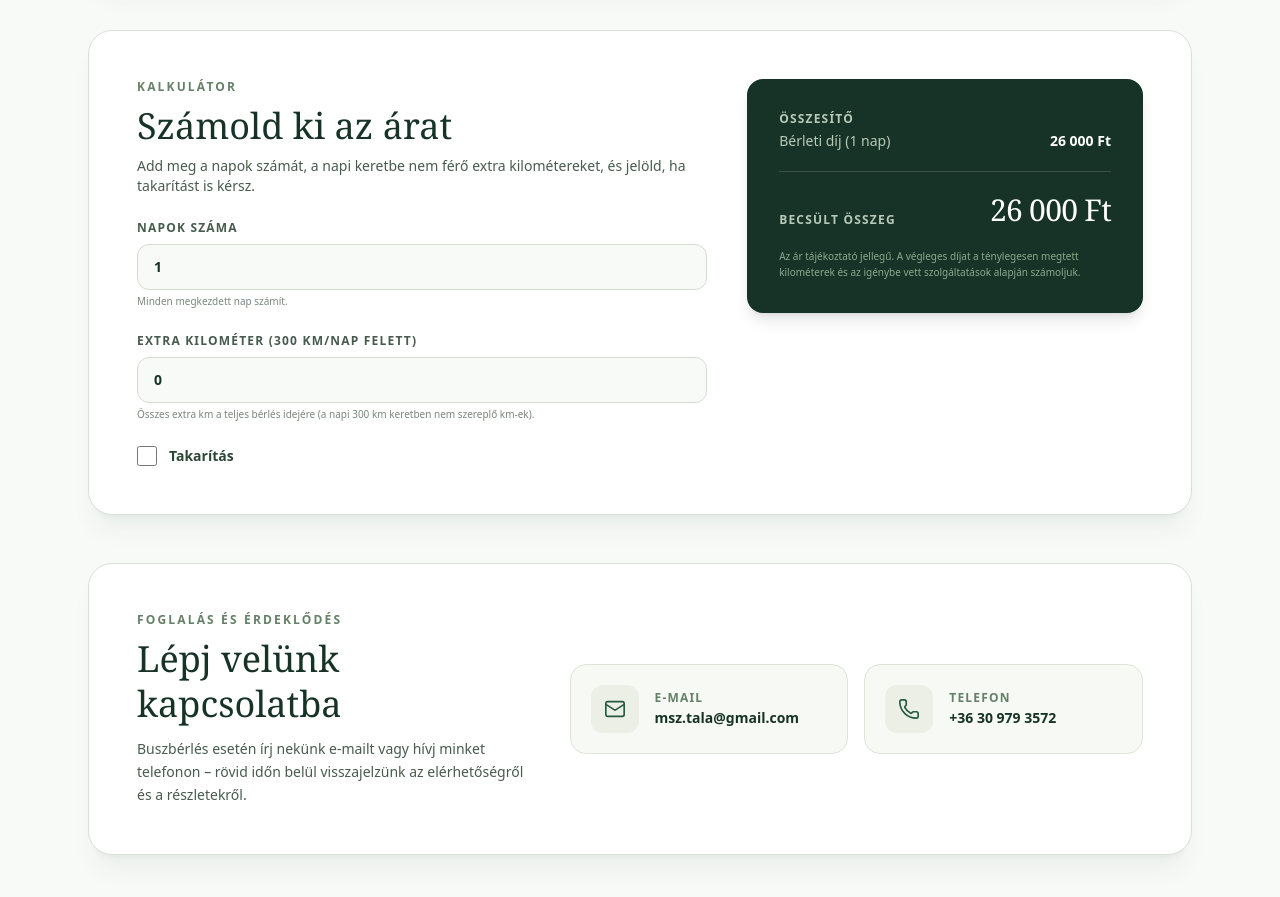
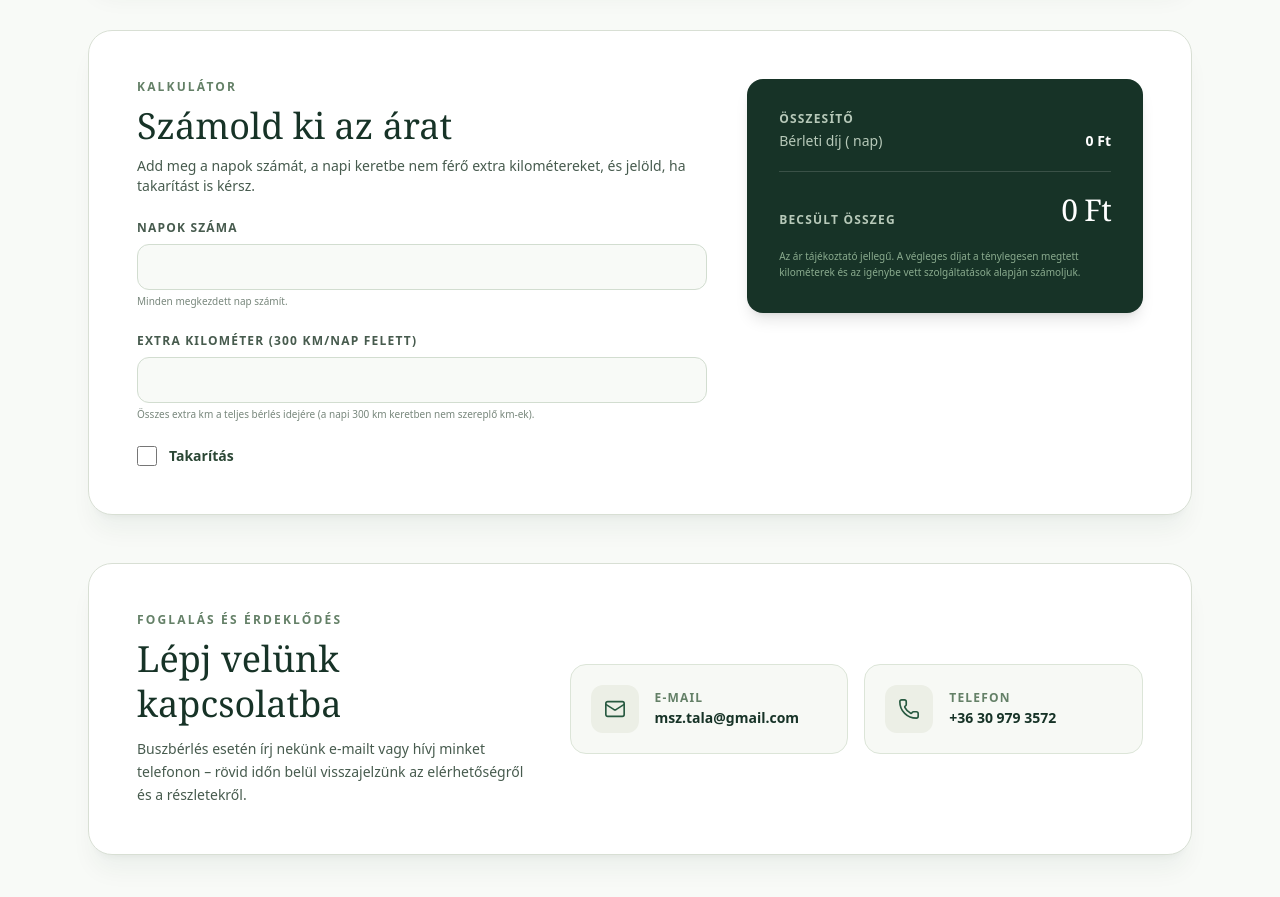
Before and after one commit to zoltannyiri/turazzvelunk, a React (Vite) app: page /bus-rental in a window 1280 px wide. Shown: the part 1480-2377 px from the top of the page. Built offline with nearby package versions, Linux system fonts and the light colour scheme.

Commit message:
remove default numbers

```diff
--- a/src/screens/busrentalscreen/BusRentalScreen.jsx
+++ b/src/screens/busrentalscreen/BusRentalScreen.jsx
@@ -6,8 +6,8 @@ import {
 import busImage from '../../assets/buszok.jpg';
 
 const BusRentalScreen = () => {
-  const [days, setDays] = useState(1);
-  const [extraKm, setExtraKm] = useState(0);
+  const [days, setDays] = useState('');
+  const [extraKm, setExtraKm] = useState('');
   const [cleaning, setCleaning] = useState(false);
 
   const dailyRate = 26000;
@@ -15,8 +15,11 @@ const BusRentalScreen = () => {
   const cleaningFee = 20000;
   const includedKmPerDay = 300;
 
-  const totalDailyFee = days * dailyRate;
-  const totalExtraKmFee = extraKm * extraKmRate;
+  const parsedDays = Number(days) || 0;
+  const parsedExtraKm = Number(extraKm) || 0;
+
+  const totalDailyFee = parsedDays * dailyRate;
+  const totalExtraKmFee = parsedExtraKm * extraKmRate;
   const totalCleaning = cleaning ? cleaningFee : 0;
   const grandTotal = totalDailyFee + totalExtraKmFee + totalCleaning;
 
@@ -169,7 +172,13 @@ const BusRentalScreen = () => {
                   type="number"
                   min={1}
                   value={days}
-                  onChange={(e) => setDays(Math.max(1, Number(e.target.value)))}
+                  onChange={(e) => {
+                    if (e.target.value === '') {
+                      setDays('');
+                    } else {
+                      setDays(Math.max(1, Number(e.target.value)));
+                    }
+                  }}
                   className="w-full rounded-xl border border-[#d2ddd0] bg-[#f8faf7] px-4 py-3 text-sm font-semibold text-[#173327] outline-none focus:border-[#477258] focus:ring-2 focus:ring-[#477258]/15 transition"
                 />
                 <p className="mt-1 text-[10px] text-[#78877c]">Minden megkezdett nap számít.</p>
@@ -184,7 +193,13 @@ const BusRentalScreen = () => {
                   type="number"
                   min={0}
                   value={extraKm}
-                  onChange={(e) => setExtraKm(Math.max(0, Number(e.target.value)))}
+                  onChange={(e) => {
+                    if (e.target.value === '') {
+                      setExtraKm('');
+                    } else {
+                      setExtraKm(Math.max(0, Number(e.target.value)));
+                    }
+                  }}
                   className="w-full rounded-xl border border-[#d2ddd0] bg-[#f8faf7] px-4 py-3 text-sm font-semibold text-[#173327] outline-none focus:border-[#477258] focus:ring-2 focus:ring-[#477258]/15 transition"
                 />
                 <p className="mt-1 text-[10px] text-[#78877c]">Összes extra km a teljes bérlés idejére (a napi {formatPrice(includedKmPerDay)} km keretben nem szereplő km-ek).</p>
```
